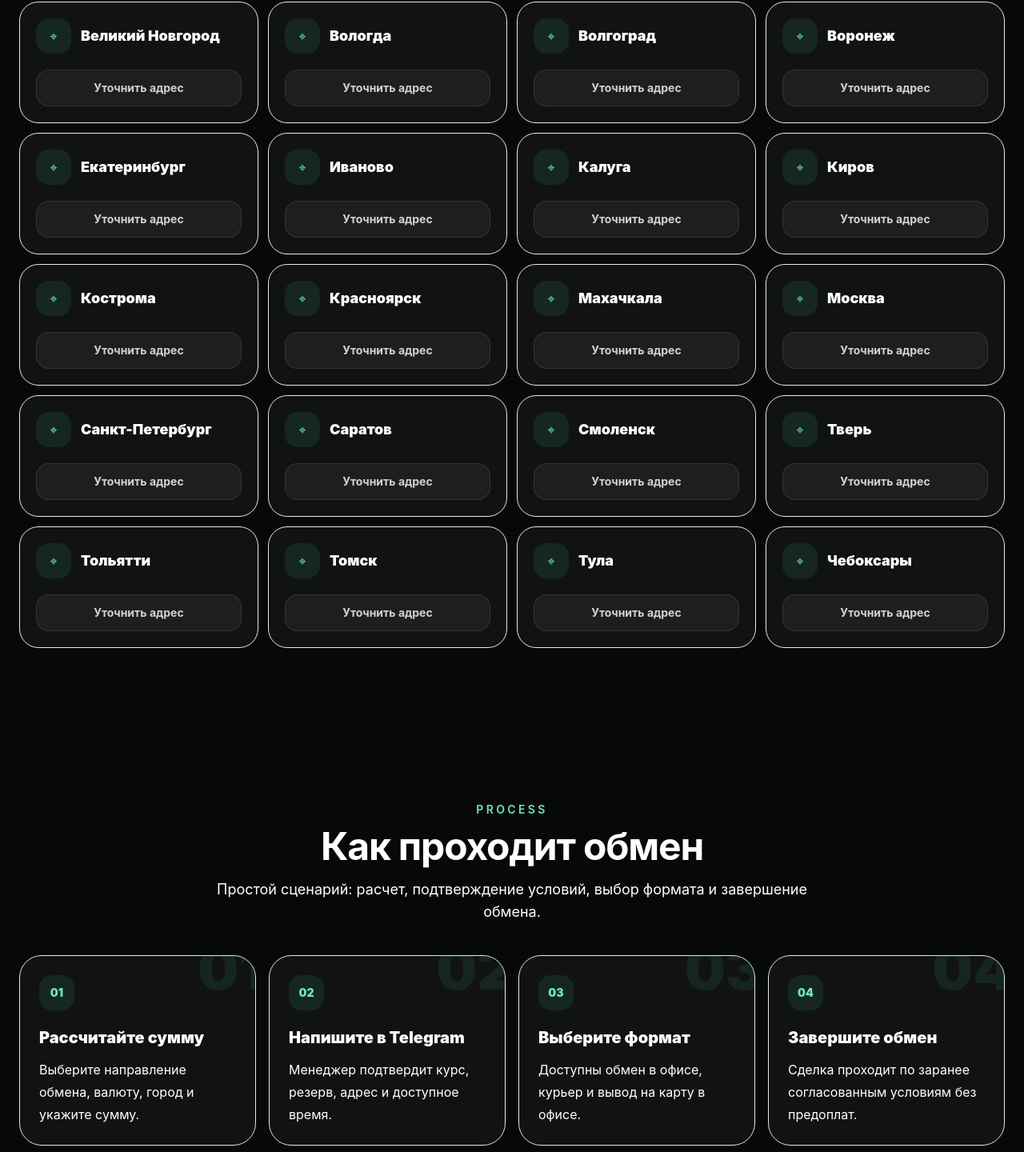
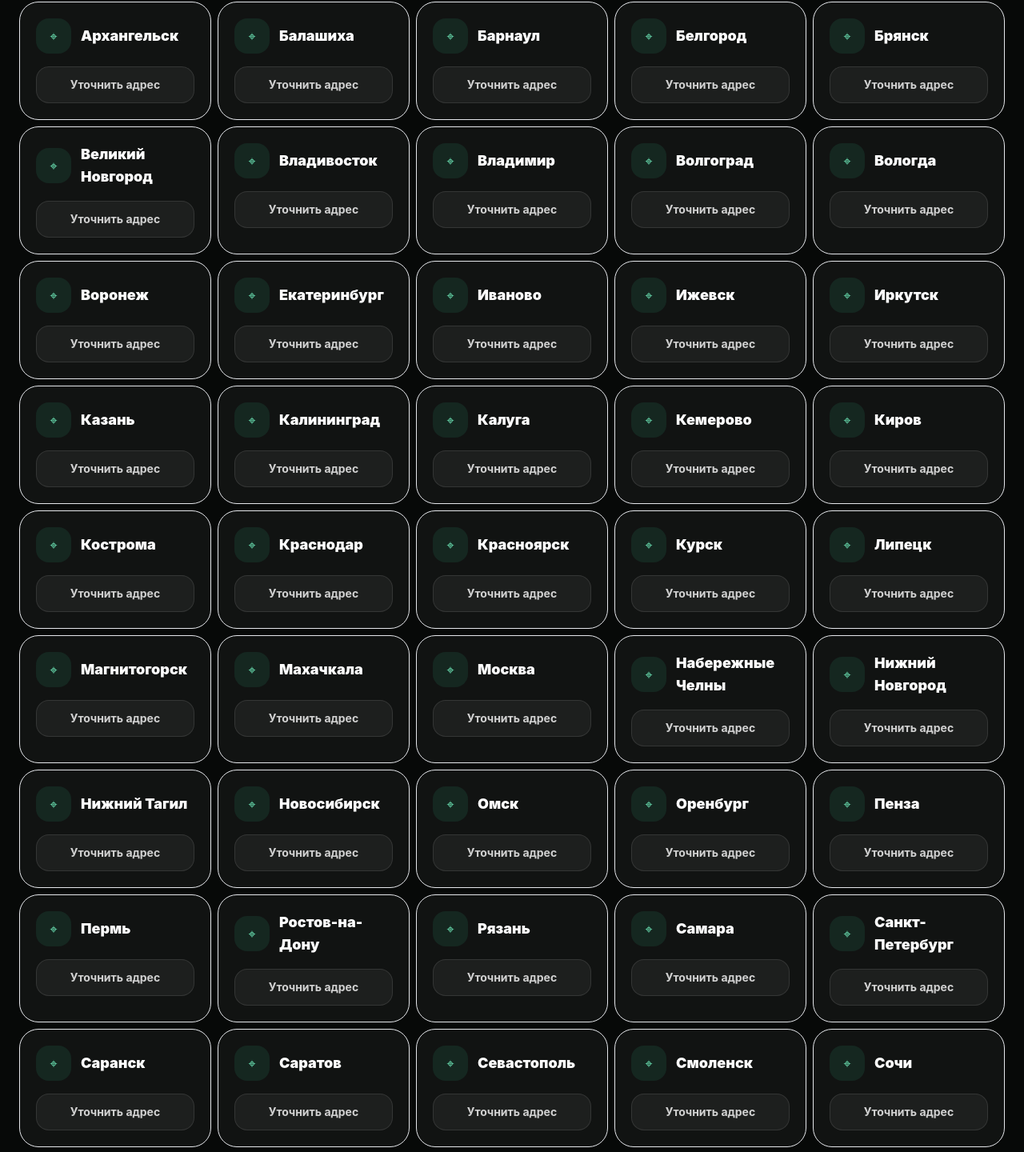
Before and after one commit to i4573390-cyber/TetherPoint, a React (Vite) app: page / in a window 1280 px wide. Shown: the part 1771-3211 px from the top of the page at 80% size. Built offline with nearby package versions, Linux system fonts and the light colour scheme; no server answers.

Commit message:
Update App.jsx

```diff
--- a/src/App.jsx
+++ b/src/App.jsx
@@ -25,49 +25,127 @@ const cryptoCurrencies = ["USDT", "BTC", "ETH", "USDC", "TON", "TRX", "BNB", "SO
 const allCurrencies = [...fiatCurrencies, ...cryptoCurrencies];
 
 const cityNamesRu = [
+  "Архангельск",
+  "Балашиха",
+  "Барнаул",
+  "Белгород",
+  "Брянск",
   "Великий Новгород",
+  "Владивосток",
+  "Владимир",
+  "Волгоград",
   "Вологда",
-  "Волгоград",
   "Воронеж",
   "Екатеринбург",
   "Иваново",
+  "Ижевск",
+  "Иркутск",
+  "Казань",
+  "Калининград",
   "Калуга",
+  "Кемерово",
   "Киров",
   "Кострома",
+  "Краснодар",
   "Красноярск",
+  "Курск",
+  "Липецк",
+  "Магнитогорск",
   "Махачкала",
   "Москва",
+  "Набережные Челны",
+  "Нижний Новгород",
+  "Нижний Тагил",
+  "Новосибирск",
+  "Омск",
+  "Оренбург",
+  "Пенза",
+  "Пермь",
+  "Ростов-на-Дону",
+  "Рязань",
+  "Самара",
   "Санкт-Петербург",
+  "Саранск",
   "Саратов",
+  "Севастополь",
   "Смоленск",
+  "Сочи",
+  "Ставрополь",
+  "Сургут",
+  "Тамбов",
   "Тверь",
   "Тольятти",
   "Томск",
   "Тула",
+  "Тюмень",
+  "Ульяновск",
+  "Уфа",
+  "Хабаровск",
   "Чебоксары",
+  "Челябинск",
+  "Ярославль",
 ];
 
 const cityNamesEn = [
-  "Cheboksary",
-  "Ekaterinburg",
+  "Arkhangelsk",
+  "Balashikha",
+  "Barnaul",
+  "Belgorod",
+  "Bryansk",
+  "Veliky Novgorod",
+  "Vladivostok",
+  "Vladimir",
+  "Volgograd",
+  "Vologda",
+  "Voronezh",
+  "Yekaterinburg",
   "Ivanovo",
+  "Izhevsk",
+  "Irkutsk",
+  "Kazan",
+  "Kaliningrad",
   "Kaluga",
+  "Kemerovo",
   "Kirov",
   "Kostroma",
+  "Krasnodar",
   "Krasnoyarsk",
+  "Kursk",
+  "Lipetsk",
+  "Magnitogorsk",
   "Makhachkala",
   "Moscow",
+  "Naberezhnye Chelny",
+  "Nizhny Novgorod",
+  "Nizhny Tagil",
+  "Novosibirsk",
+  "Omsk",
+  "Orenburg",
+  "Penza",
+  "Perm",
+  "Rostov-on-Don",
+  "Ryazan",
+  "Samara",
   "Saint Petersburg",
+  "Saransk",
   "Saratov",
+  "Sevastopol",
   "Smolensk",
+  "Sochi",
+  "Stavropol",
+  "Surgut",
+  "Tambov",
+  "Tver",
+  "Tolyatti",
   "Tomsk",
-  "Tolyatti",
   "Tula",
-  "Tver",
-  "Veliky Novgorod",
-  "Vologda",
-  "Volgograd",
-  "Voronezh",
+  "Tyumen",
+  "Ulyanovsk",
+  "Ufa",
+  "Khabarovsk",
+  "Cheboksary",
+  "Chelyabinsk",
+  "Yaroslavl",
 ];
 
 const cryptoIds = {
@@ -100,10 +178,15 @@ const RUB_SERVICE_BASE_PREMIUM = 3.05;
 
 const cityRateAdjustment = {
   "Москва": 0.25,
+  "Moscow": 0.25,
   "Санкт-Петербург": 0.15,
+  "Saint Petersburg": 0.15,
   "Екатеринбург": 0.1,
+  "Yekaterinburg": 0.1,
   "Красноярск": 0.08,
+  "Krasnoyarsk": 0.08,
   "Махачкала": -0.05,
+  "Makhachkala": -0.05,
 };
 
 const getLiveMarketAdjustment = () => {
@@ -376,7 +459,10 @@ export default function TetherPointSite() {
   const faqs = lang === "ru" ? faqRu : faqEn;
 
   useEffect(() => {
-    setCity((lang === "ru" ? cityNamesRu : cityNamesEn)[0]);
+    const fromList = lang === "ru" ? cityNamesEn : cityNamesRu;
+    const toList = lang === "ru" ? cityNamesRu : cityNamesEn;
+    const currentIndex = fromList.indexOf(city);
+    setCity(currentIndex >= 0 ? toList[currentIndex] : toList[0]);
   }, [lang]);
 
   useEffect(() => {
@@ -631,14 +717,14 @@ export default function TetherPointSite() {
 
         <section id="cities" className="mx-auto max-w-7xl px-4 py-16 md:px-6 md:py-24">
           <SectionTitle kicker="Russia" title={t.citiesTitle} text={t.citiesText} />
-          <div className="grid gap-3 sm:grid-cols-2 lg:grid-cols-4">
+          <div className="grid gap-2 min-[420px]:grid-cols-2 md:grid-cols-3 lg:grid-cols-4 xl:grid-cols-5">
             {cities.map((item) => (
-              <div key={item} className="group rounded-3xl border border-white/8 bg-white/[0.045] p-5 transition hover:border-emerald-400/35 hover:bg-emerald-400/[0.08]">
-                <div className="mb-5 flex items-center gap-3">
-                  <div className="flex h-11 w-11 items-center justify-center rounded-2xl bg-emerald-400/10 text-emerald-300">
+              <div key={item} className="group rounded-3xl border border-white/8 bg-white/[0.045] p-4 transition hover:border-emerald-400/35 hover:bg-emerald-400/[0.08] md:p-5">
+                <div className="mb-4 flex items-center gap-3">
+                  <div className="flex h-10 w-10 shrink-0 items-center justify-center rounded-2xl bg-emerald-400/10 text-emerald-300 md:h-11 md:w-11">
                     <MapPin className="h-5 w-5" />
                   </div>
-                  <div className="text-lg font-black">{item}</div>
+                  <div className="text-base font-black leading-tight md:text-lg">{item}</div>
                 </div>
                 <a href={`${TELEGRAM_URL}?text=${encodeURIComponent(`Здравствуйте. Хочу уточнить адрес обменного пункта Tether Point. Город: ${item}.`)}`} className="inline-flex w-full items-center justify-center rounded-2xl border border-white/10 bg-white/[0.05] px-4 py-3 text-sm font-bold text-white/80 transition group-hover:border-emerald-400/35 group-hover:text-emerald-200">
                   {t.addressBtn}
```
